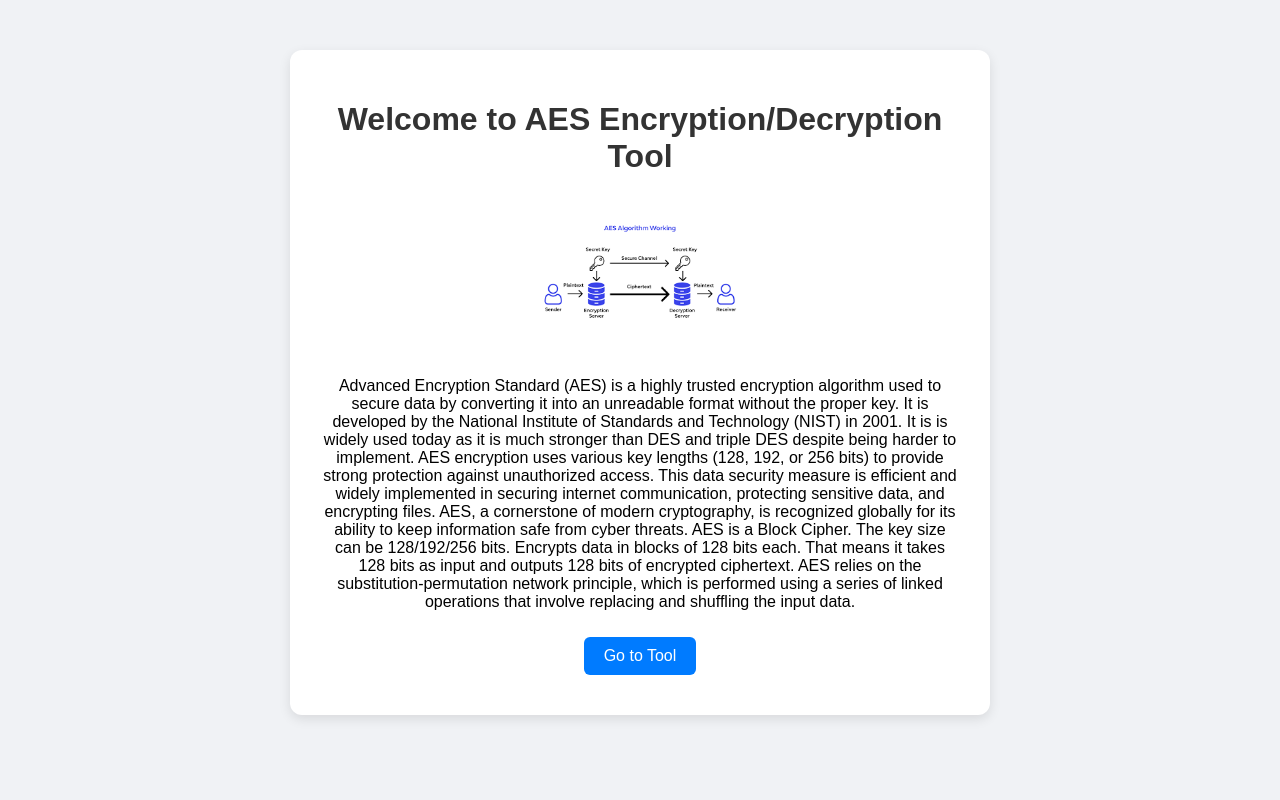
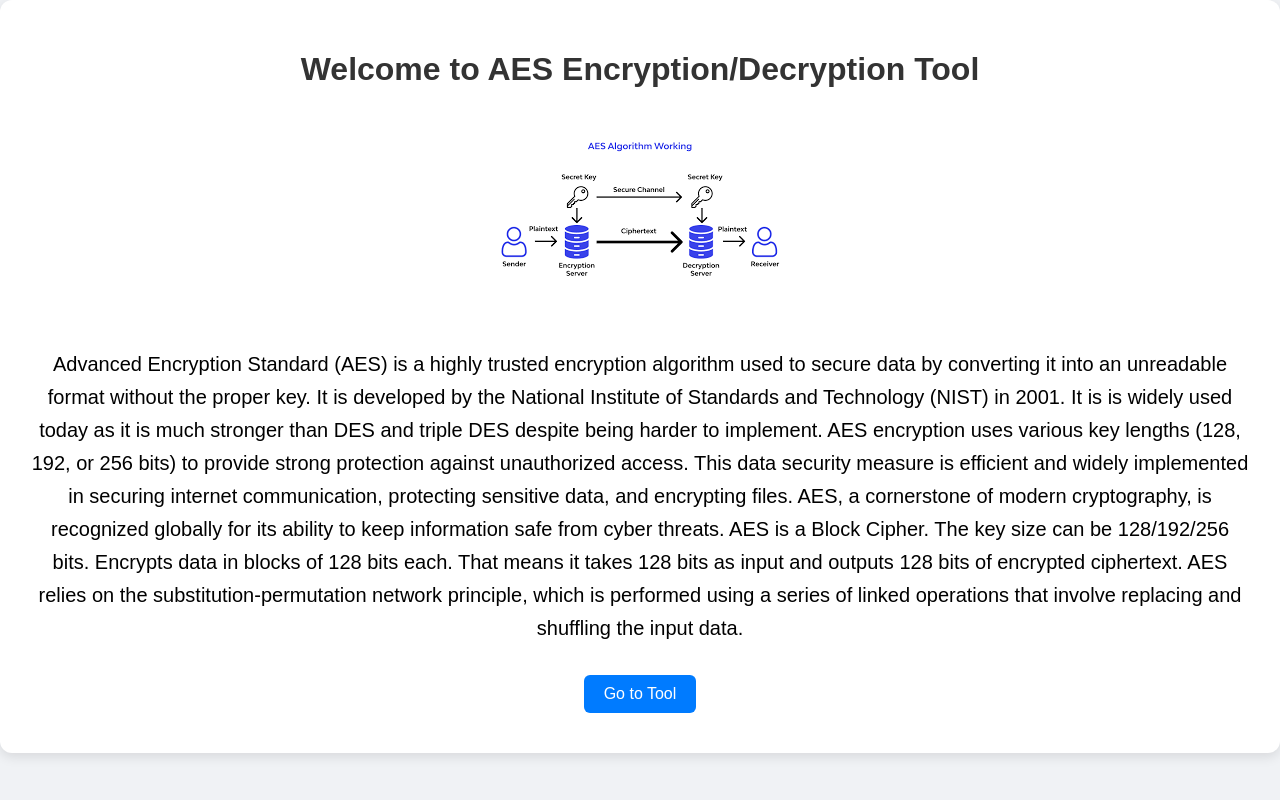
Before and after one commit to tanijagani/aeswebapp, a Flask app: page / in a window 1280 px wide. Run offline with Flask 3, Linux system fonts and the light colour scheme.

Commit message:
Update style.css

```diff
--- a/static/style.css
+++ b/static/style.css
@@ -5,12 +5,12 @@ body {
     padding: 0;
 }
 .container {
-    width: 50%;
+
     margin: auto;
     text-align: center;
     padding: 30px;
     background: #fff;
-    margin-top: 50px;
+
     border-radius: 12px;
     box-shadow: 0 4px 12px rgba(0, 0, 0, 0.1);
 }
@@ -31,7 +31,7 @@ h1 {
     background: #0056b3;
 }
 .aes-img {
-    width: 200px;
+
     margin: 20px 0;
 }
 input[type="text"] {
@@ -47,3 +47,8 @@ input[type="text"] {
     border-radius: 6px;
     word-wrap: break-word;
 }
+
+p {
+    font-size:20px;
+    line-height:33px;
+}
```
